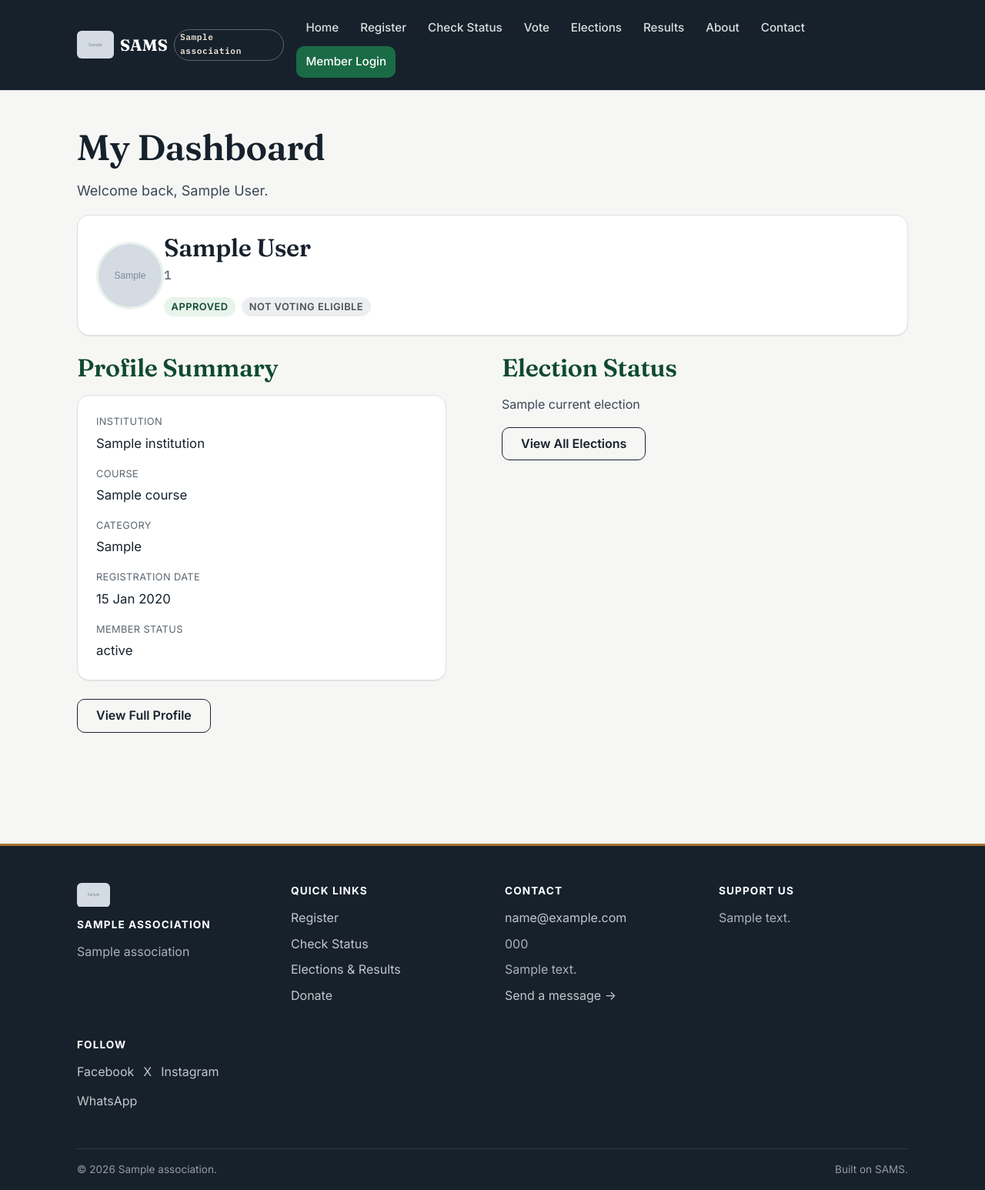
After one commit to ProFat01/student-association-management-system, a Django app: template apps/members/templates/members/portal_dashboard.html in a window 1280 px wide. The commit adds this page. Shown: the whole page at 77% size. Run offline with Django 5.2, Linux system fonts and the light colour scheme; the template is opened without the code that fills it: most values are stand-ins (such as "Sample title", 1, 10 or a date in 2020); grey boxes marked "Sample" are stand-in pictures.

Commit message:
Member portal

```diff
--- /dev/null
+++ b/apps/members/templates/members/portal_dashboard.html
@@ -0,0 +1,79 @@
+{% extends "base.html" %}
+
+{% block title %}My Dashboard{% endblock %}
+{% block meta_description %}Your SAMS membership dashboard.{% endblock %}
+
+{% block content %}
+<div class="container section">
+<h1>My Dashboard</h1>
+<p class="lead">Welcome back, {{ member.full_name }}.</p>
+
+<div class="profile-card">
+  {% if member.passport_photo %}
+    <img src="{{ member.passport_photo.url }}" alt="{{ member.full_name }}" class="profile-card-photo">
+  {% else %}
+    <div class="profile-card-photo profile-card-photo-placeholder" aria-hidden="true">{{ member.full_name|first|upper }}</div>
+  {% endif %}
+  <div class="profile-card-body">
+    <h2>{{ member.full_name }}</h2>
+    <p class="record u-text-muted">{{ member.membership_id|default:"Membership ID not yet assigned" }}</p>
+    <div class="profile-status-row">
+      {% if member.approval_status == "approved" %}
+        <span class="badge badge-active">Approved</span>
+      {% elif member.approval_status == "pending" %}
+        <span class="badge badge-upcoming">Pending</span>
+      {% else %}
+        <span class="badge badge-closed">Rejected</span>
+      {% endif %}
+      <span class="badge {% if member.voting_status %}badge-active{% else %}badge-closed{% endif %}">
+        {% if member.voting_status %}Voting Eligible{% else %}Not Voting Eligible{% endif %}
+      </span>
+      {% if member.alumni_status %}<span class="badge badge-upcoming">Alumni</span>{% endif %}
+    </div>
+  </div>
+</div>
+
+<div class="u-grid u-grid-2 u-mt-3">
+
+  <section class="content-block">
+    <h2>Profile Summary</h2>
+    <dl class="info-card">
+      <dt>Institution</dt>
+      <dd>{{ member.institution }}</dd>
+      <dt>Course</dt>
+      <dd>{{ member.course }}</dd>
+      <dt>Category</dt>
+      <dd>{{ member.get_category_display }}</dd>
+      <dt>Registration Date</dt>
+      <dd>{{ member.registration_date|date:"d M Y" }}</dd>
+      <dt>Member Status</dt>
+      <dd>{{ member.get_approval_status_display }}</dd>
+    </dl>
+    <a href="{% url 'members:portal_profile' %}" class="btn btn-outline">View Full Profile</a>
+  </section>
+
+  <section class="content-block">
+    <h2>Election Status</h2>
+    {% if current_election %}
+      <p class="meta">{{ current_election.name }}</p>
+      {% if election_state == "open" %}
+        <p><span class="badge badge-active">Voting is Open</span></p>
+        {% if can_vote %}
+          <p class="u-mt-2"><a href="{% url 'elections:voting_login' current_election.pk %}" class="btn">Vote Now</a></p>
+        {% endif %}
+      {% elif election_state == "voted" %}
+        <p><span class="badge badge-closed">You Have Already Voted</span></p>
+      {% elif election_state == "upcoming" %}
+        <p><span class="badge badge-upcoming">Voting Opens Soon</span></p>
+      {% elif election_state == "closed" %}
+        <p><span class="badge badge-closed">Election Closed</span></p>
+      {% endif %}
+    {% else %}
+      <p class="meta">No election is currently scheduled.</p>
+    {% endif %}
+    <a href="{% url 'elections:election_list' %}" class="btn btn-outline">View All Elections</a>
+  </section>
+
+</div>
+</div>
+{% endblock %}
--- a/apps/members/urls.py
+++ b/apps/members/urls.py
@@ -12,4 +12,8 @@ urlpatterns = [
         name="registration_success",
     ),
     path("status/", views.status_check_view, name="status_check"),
+    path("portal/login/", views.portal_login_view, name="portal_login"),
+    path("portal/", views.portal_dashboard_view, name="portal_dashboard"),
+    path("portal/profile/", views.portal_profile_view, name="portal_profile"),
+    path("portal/logout/", views.portal_logout_view, name="portal_logout"),
 ]
--- a/static/css/components.css
+++ b/static/css/components.css
@@ -640,3 +640,61 @@ table.data-table td.is-number, table.data-table th.is-number { font-family: var(
 .success-panel .info-card { text-align: left; margin: var(--space-6) 0; }
 .success-actions { display: flex; flex-wrap: wrap; gap: var(--space-3); justify-content: center; margin-top: var(--space-6); }
 .copy-feedback { display: inline-block; font-size: 0.85rem; color: var(--success); font-weight: 600; margin-left: var(--space-2); min-height: 1.2em; }
+
+/* =============================================================
+   Member self-service portal (Stage 8)
+   ============================================================= */
+
+.profile-card {
+  display: flex;
+  align-items: center;
+  gap: var(--space-5);
+  background: var(--surface);
+  border: 1px solid var(--line);
+  border-radius: var(--radius-lg);
+  padding: var(--space-6);
+  box-shadow: var(--shadow-sm);
+  flex-wrap: wrap;
+}
+.profile-card-photo {
+  width: 88px;
+  height: 88px;
+  border-radius: 50%;
+  object-fit: cover;
+  border: 3px solid var(--civic-green-tint);
+  flex-shrink: 0;
+}
+.profile-card-photo-placeholder {
+  display: flex;
+  align-items: center;
+  justify-content: center;
+  background: var(--civic-green-tint);
+  color: var(--civic-green-deep);
+  font-family: var(--font-display);
+  font-size: 2rem;
+  font-weight: 600;
+}
+.profile-card-body h2 { margin: 0 0 var(--space-1); }
+.profile-status-row { display: flex; flex-wrap: wrap; gap: var(--space-2); margin-top: var(--space-2); }
+
+/* Logout is a POST-only form in the nav (not a GET link) so it behaves
+   like every other state-changing action on the site, but it should
+   still look and sit exactly like the other nav items. .nav-links a's
+   base styling is `a`-selector-specific, so it's replicated here for
+   the <button> rather than relied on. */
+.nav-logout-form { margin: 0; display: contents; }
+.nav-links .nav-logout-btn {
+  display: inline-block;
+  border: none;
+  font-family: inherit;
+  font-size: 0.95rem;
+  font-weight: 500;
+  padding: var(--space-2) var(--space-3);
+  border-radius: var(--radius);
+  cursor: pointer;
+  background: var(--civic-green);
+  color: #fff;
+  transition: background var(--transition-fast), color var(--transition-fast);
+}
+.nav-links .nav-logout-btn:hover,
+.nav-links .nav-logout-btn:focus-visible { background: var(--civic-green-deep); }
--- a/templates/base.html
+++ b/templates/base.html
@@ -37,18 +37,37 @@
       {% url 'core:home' as url_home %}
       {% url 'members:register' as url_register %}
       {% url 'members:status_check' as url_status_check %}
+      {% url 'members:portal_login' as url_portal_login %}
+      {% url 'members:portal_dashboard' as url_portal_dashboard %}
+      {% url 'members:portal_logout' as url_portal_logout %}
       {% url 'elections:election_list' as url_elections %}
       {% url 'core:about' as url_about %}
       {% url 'core:contact' as url_contact %}
       <nav aria-label="Primary" id="primary-nav-wrapper">
         <ul class="nav-links" id="primary-navigation">
           <li><a href="{{ url_home }}" class="{% if request.path == url_home %}is-active{% endif %}">Home</a></li>
-          <li><a href="{{ url_register }}" class="{% if request.path == url_register %}is-active{% endif %}">Register</a></li>
-          <li><a href="{{ url_status_check }}" class="{% if request.path == url_status_check %}is-active{% endif %}">Check Status</a></li>
+          {% if request.session.portal_member_id %}
+            <li><a href="{{ url_portal_dashboard }}" class="{% if request.path == url_portal_dashboard %}is-active{% endif %}">My Dashboard</a></li>
+            <li><a href="{{ url_elections }}" class="{% if request.path == url_elections %}is-active{% endif %}">Vote</a></li>
+          {% else %}
+            <li><a href="{{ url_register }}" class="{% if request.path == url_register %}is-active{% endif %}">Register</a></li>
+            <li><a href="{{ url_status_check }}" class="{% if request.path == url_status_check %}is-active{% endif %}">Check Status</a></li>
+            <li><a href="{{ url_elections }}" class="{% if request.path == url_elections %}is-active{% endif %}">Vote</a></li>
+          {% endif %}
           <li><a href="{{ url_elections }}" class="{% if request.path == url_elections %}is-active{% endif %}">Elections</a></li>
           <li><a href="{{ url_elections }}" class="{% if request.path == url_elections %}is-active{% endif %}">Results</a></li>
           <li><a href="{{ url_about }}" class="{% if request.path == url_about %}is-active{% endif %}">About</a></li>
           <li><a href="{{ url_contact }}" class="{% if request.path == url_contact %}is-active{% endif %}">Contact</a></li>
+          {% if request.session.portal_member_id %}
+            <li>
+              <form action="{{ url_portal_logout }}" method="post" class="nav-logout-form">
+                {% csrf_token %}
+                <button type="submit" class="nav-cta nav-logout-btn">Logout</button>
+              </form>
+            </li>
+          {% else %}
+            <li><a href="{{ url_portal_login }}" class="nav-cta {% if request.path == url_portal_login %}is-active{% endif %}">Member Login</a></li>
+          {% endif %}
           {% if user.is_authenticated %}
             {% url 'accounts:dashboard' as url_dashboard %}
             <li><a href="{{ url_dashboard }}" class="nav-cta {% if request.path == url_dashboard %}is-active{% endif %}">Dashboard</a></li>
```
Also changed, not shown: apps/elections/forms.py (+8 -11 lines), apps/members/forms.py (+58 -0 lines), apps/members/services.py (added, +49 -0 lines), apps/members/templates/members/portal_login.html (added, +55 -0 lines), apps/members/templates/members/portal_profile.html (added, +52 -0 lines), apps/members/views.py (+122 -2 lines).
